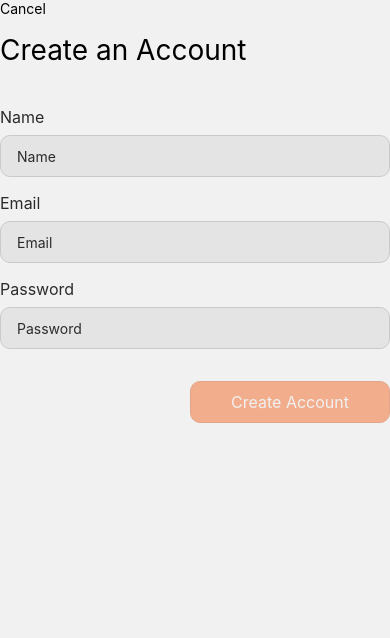
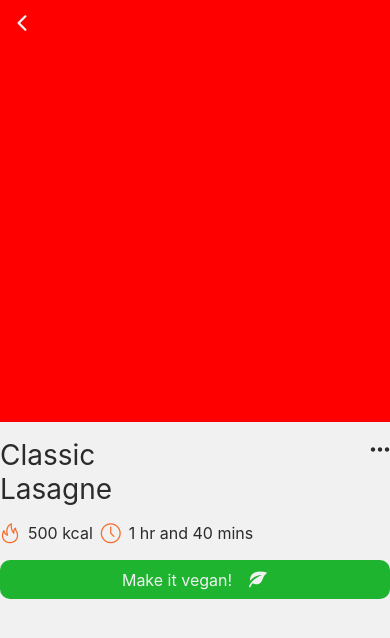
Before and after one commit to justinjya/AICE, a React Native app: screen / in a window 390 px wide. Shown: the top 638 px of the page. Built offline with nearby package versions, Linux system fonts and the light colour scheme.

Commit message:
started on recipe details screen

```diff
--- a/App.tsx
+++ b/App.tsx
@@ -2,11 +2,13 @@ import { StatusBar } from 'expo-status-bar';
 import { StyleSheet, SafeAreaView } from 'react-native';
 import { Colors } from '@values';
 import RegisterPage from './RegisterPage';
+import RecipeDetailsScreen from './RecipeDetailsScreen';
 
 export default function App() {
   return (
     <SafeAreaView style={styles.container}>
-      <RegisterPage />
+      {/* <RegisterPage /> */}
+      <RecipeDetailsScreen />
       <StatusBar style="auto" />
     </SafeAreaView>
   );
--- /dev/null
+++ b/RecipeDetailsScreen.tsx
@@ -0,0 +1,77 @@
+import { SafeAreaView, StyleSheet, View, Text } from "react-native";
+import { Spacings, Sizes, Colors } from "@values";
+import { SimpleLineIcons, Ionicons, Entypo } from '@expo/vector-icons';
+import { Button } from "@components";
+
+export default function RecipeDetailsScreen(){
+  return(
+    <SafeAreaView style={styles.container}>
+      <View style={[ { backgroundColor: 'red', flex: 2, height: 360, position: 'relative' }]}>
+        <Ionicons name="chevron-back" size={24} style={{ position: 'absolute', top: 10, left: 10, color: Colors.onPrimary }} />
+      </View>
+      <View style={{ flex: 2 }}>
+          <View style={{ flexDirection: 'row', justifyContent: 'space-between' }}>
+          <Text style={styles.title}>Classic Lasagne</Text>
+          <Entypo name="dots-three-horizontal" size={20} style={{ marginTop: Spacings.m, color: Colors.text}} />
+          </View>
+        <View style={styles.recipeNutritionContainer}>
+          <View style={{ flexDirection: 'row', alignItems: 'center', marginRight: Spacings.s}}>
+            <SimpleLineIcons name="fire" size={20} style={ {marginRight: Spacings.s, color: Colors.primary} }/>
+            <Text style={styles.recipeNutritionText}>500 kcal</Text>
+          </View>
+          <View style={{ flexDirection: 'row', alignItems: 'center' }}>
+          <SimpleLineIcons name="clock" size={20} style={ {marginRight: Spacings.s, color: Colors.primary} }/>
+            <Text style={styles.recipeNutritionText}>1 hr and 40 mins</Text>
+          </View>
+        </View>
+        <Button
+          title='Make it vegan!'
+          style={styles.veganButton}
+          textStyle={{ fontSize: Sizes.h3, color: Colors.onTertiary, marginRight: Spacings.m }}
+          rightIcon={<Entypo name="leaf" size={20} color={Colors.onPrimary} />}
+          onPress={() => {}} />
+      </View>
+    </SafeAreaView>
+);
+}
+
+const styles = StyleSheet.create({
+    container: {
+        flex: 1,
+        paddingHorizontal: Spacings.m
+      },
+    title: {
+        fontSize: Sizes.h1,
+        color: Colors.text,
+        width: '50%',
+        marginBottom: Spacings.m,
+        marginTop: Spacings.m,
+    },
+    recipeNutritionContainer: {
+        flexDirection: 'row',
+        alignItems: 'center',
+        marginBottom: Spacings.m,
+    },
+    recipeNutritionText: {
+        fontSize: Sizes.h3,
+        color: Colors.text
+    },
+    recipeDetailsContainer: {
+      backgroundColor: Colors.gray_100,
+      borderRadius: 10,
+      marginBottom: Spacings.m,
+    },
+    ingredientsText: {
+      fontSize: Sizes.l,
+      color: Colors.text,
+      marginBottom: Spacings.xs
+    },
+    veganButton: {
+      backgroundColor: Colors.tertiary,
+      borderRadius: 10,
+      paddingVertical: Spacings.s,
+      justifyContent: 'center',
+      alignItems  : 'center',
+    }
+
+  });
--- a/components/Button.tsx
+++ b/components/Button.tsx
@@ -2,10 +2,10 @@ import { TouchableOpacity, Text, View, StyleSheet} from "react-native";
 import { ReactNode } from "react";
 
 interface ButtonProps {
-  title: string;
+  title?: string;
   style?: object;
   textStyle?: object;
-  onPress: () => void;
+  onPress?: () => void;
   disabled?: boolean;
   leftIcon?: ReactNode;
   rightIcon?: ReactNode;
```
